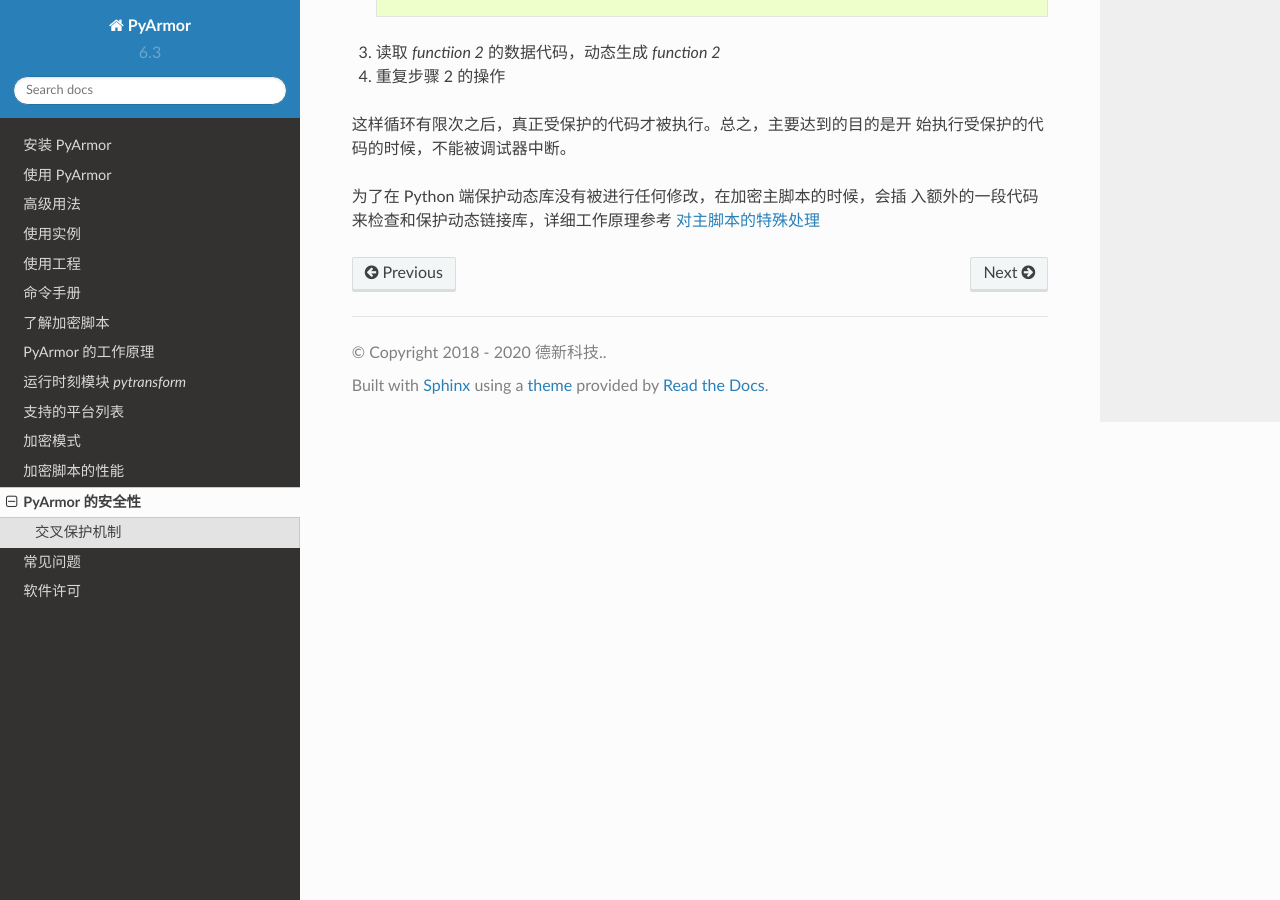
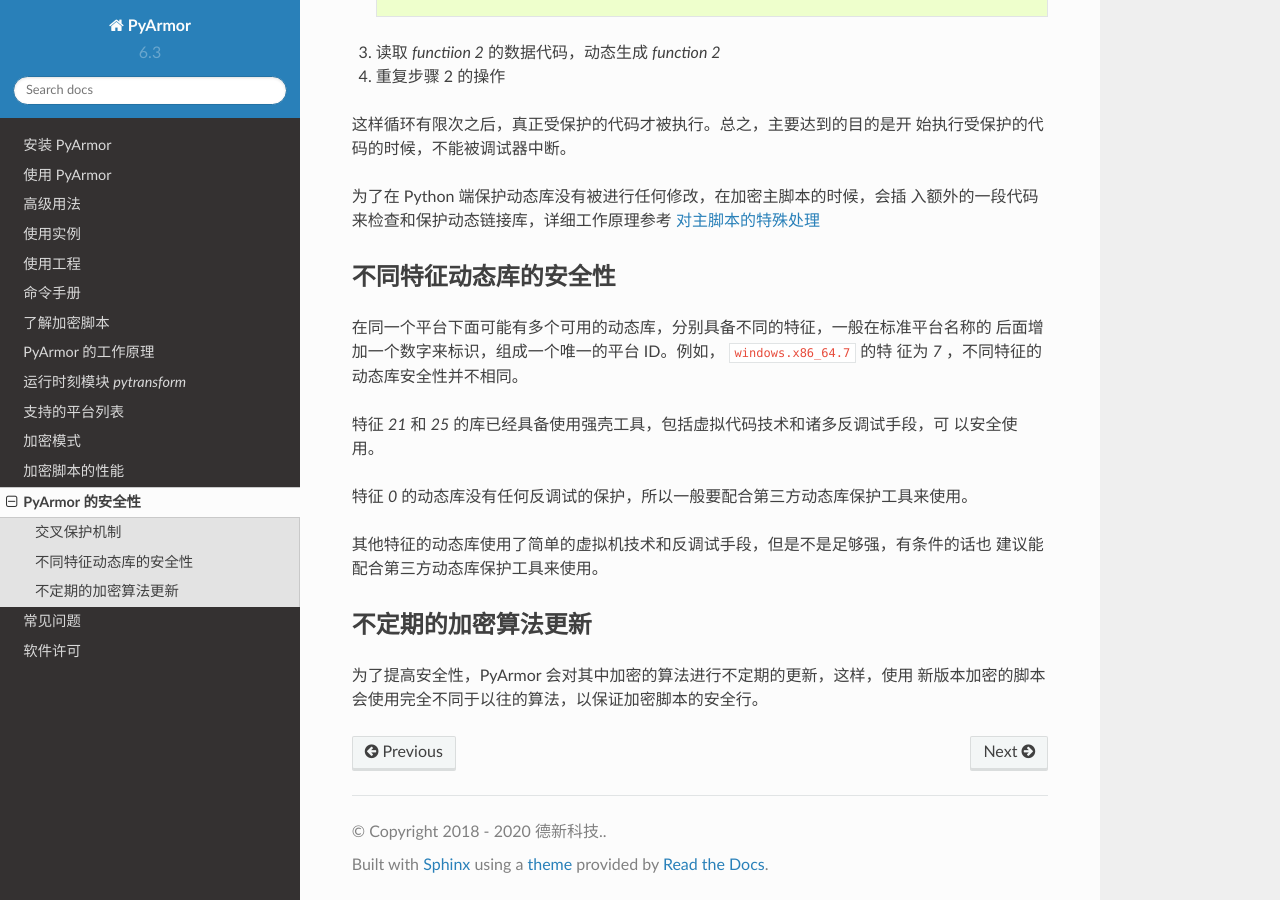
Before and after one commit to dashingsoft/pyarmor-docs-zh, a Sphinx documentation site: the page built from docs/security.rst, in a window 1280 px wide and 900 px high, scrolled down 2294 px. Built offline with Sphinx 7.4.7 and the Read the Docs theme 2.0.0, drawn with Linux system fonts in a browser that asks for light colours.

Commit message:
Refine security

```diff
--- a/docs/mode.rst
+++ b/docs/mode.rst
@@ -98,7 +98,7 @@
 
 虽然虚拟模式能显著的增强安全性，但是动态库变胖并且性能有所下降。原来的动态库的大
 小大约为 600K~800K 左右，虚拟模式的动态库则一般在 4M 左右。关于对性能的影响，可
-以参考 :ref:`不同模式的性能比较`
+以参考 :ref:`加密脚本的性能` 进行实际的测试。
 
 .. _代码加密模式:
 
@@ -205,9 +205,10 @@
     char *obfuscated_code = obfuscate_algorithm( original_code  );
     sprintf( buffer, "__pyarmor__(__name__, __file__, b'%s', 1)", obfuscated_code );
 
-* obf_mod == 2
+* obf_mod == 2 （默认值）
 
-和上一中方式类似，只是使用不同的加密算法。
+和上一中方式类似，只是使用不同的加密算法，但是安全性更高，性能更好，是从 6.3.0
+新增加的。
 
 * obf_mod == 0
 
--- a/docs/performance.rst
+++ b/docs/performance.rst
@@ -95,5 +95,19 @@
 不同模式的性能比较
 ------------------
 
+模块加密模式 `obf-mod` 的两种加密模式 `1` 和 `2` 应该说后者在安全性和
+性能上都更好一些，从 6.3.0 开始引入之后就作为默认的加密模式取代了 `1` 。
+
+函数加密模式 `obf-code` 的两种加密模式 `1` 和 `2` 应该是后者安全行更高
+一些，速度稍微慢一些，但是也不是慢的太多。
+
+包裹模式 `wrap-mode` 是否启用可能会对性能造成显著影响，模式 `0` 意味着
+一旦函数解密之后，就不会被再次加密，当然也无需解密。而模式 `1` 每次函
+数开始执行之前需要解密，而执行完成都会重新加密。所以如果大部分的函数是
+被调用多次的话，后者明显要比前者慢一些。
+
+而 :ref:`高级模式` 和 :ref:`超级模式` 相比较，两者差别不对，甚至后者有
+时候会更快一些。但是 :ref:`虚拟模式` 会明显慢一些，因为核心算法使用的
+虚拟指令。
 
 .. include:: _common_definitions.txt
--- a/docs/security.rst
+++ b/docs/security.rst
@@ -122,9 +122,25 @@
 为了在 Python 端保护动态库没有被进行任何修改，在加密主脚本的时候，会插
 入额外的一段代码来检查和保护动态链接库，详细工作原理参考 :ref:`对主脚本的特殊处理`
 
-.. unused:
+不同特征动态库的安全性
+----------------------
 
-    当然，为了提高安全性，你也可以使用第三方保护工具，例如 ASProtect_,
-    VMProtect_ 等来保护动态库。
+在同一个平台下面可能有多个可用的动态库，分别具备不同的特征，一般在标准平台名称的
+后面增加一个数字来标识，组成一个唯一的平台 ID。例如， ``windows.x86_64.7`` 的特
+征为 `7` ，不同特征的动态库安全性并不相同。
+
+特征 `21` 和 `25` 的库已经具备使用强壳工具，包括虚拟代码技术和诸多反调试手段，可
+以安全使用。
+
+特征 `0` 的动态库没有任何反调试的保护，所以一般要配合第三方动态库保护工具来使用。
+
+其他特征的动态库使用了简单的虚拟机技术和反调试手段，但是不是足够强，有条件的话也
+建议能配合第三方动态库保护工具来使用。
+
+不定期的加密算法更新
+--------------------
+
+为了提高安全性，PyArmor 会对其中加密的算法进行不定期的更新，这样，使用
+新版本加密的脚本会使用完全不同于以往的算法，以保证加密脚本的安全行。
 
 .. include:: _common_definitions.txt
```
Also changed, not shown: other parts of docs/mode.rst (+1 -1 lines).
